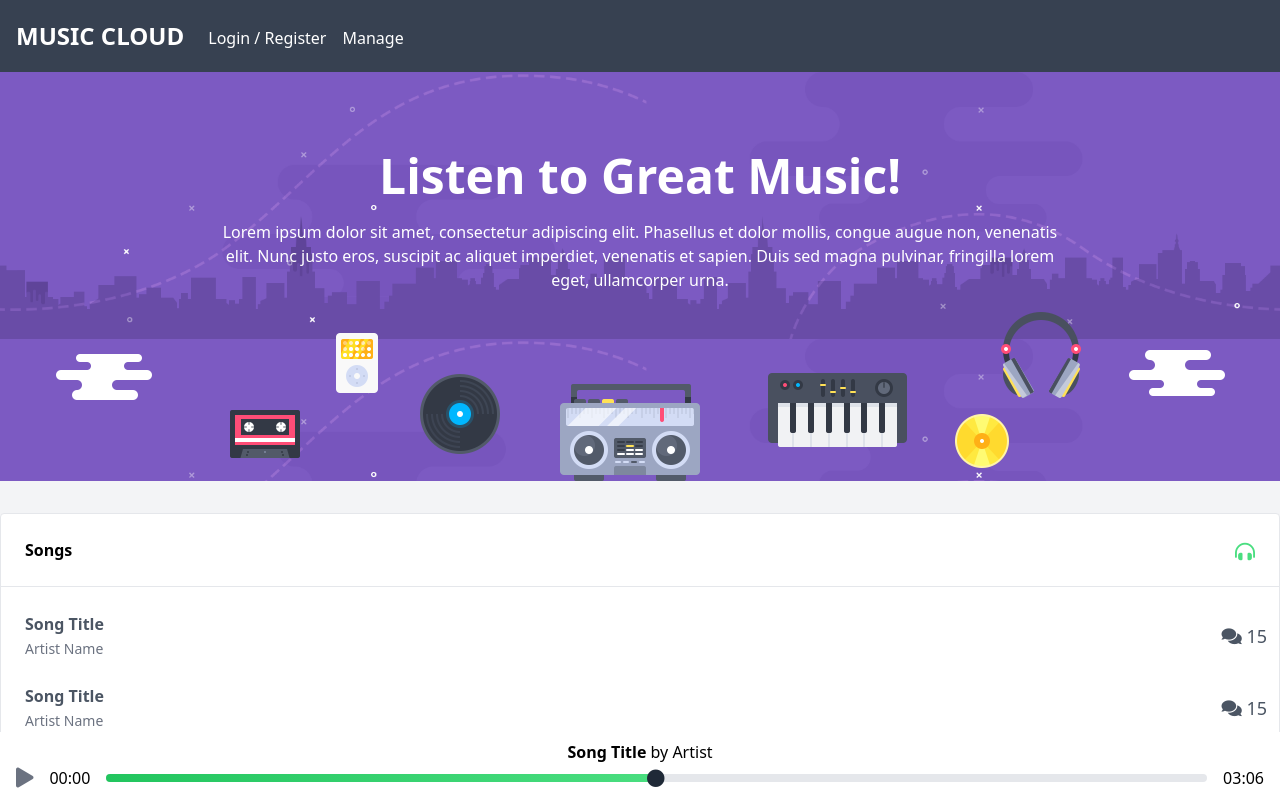
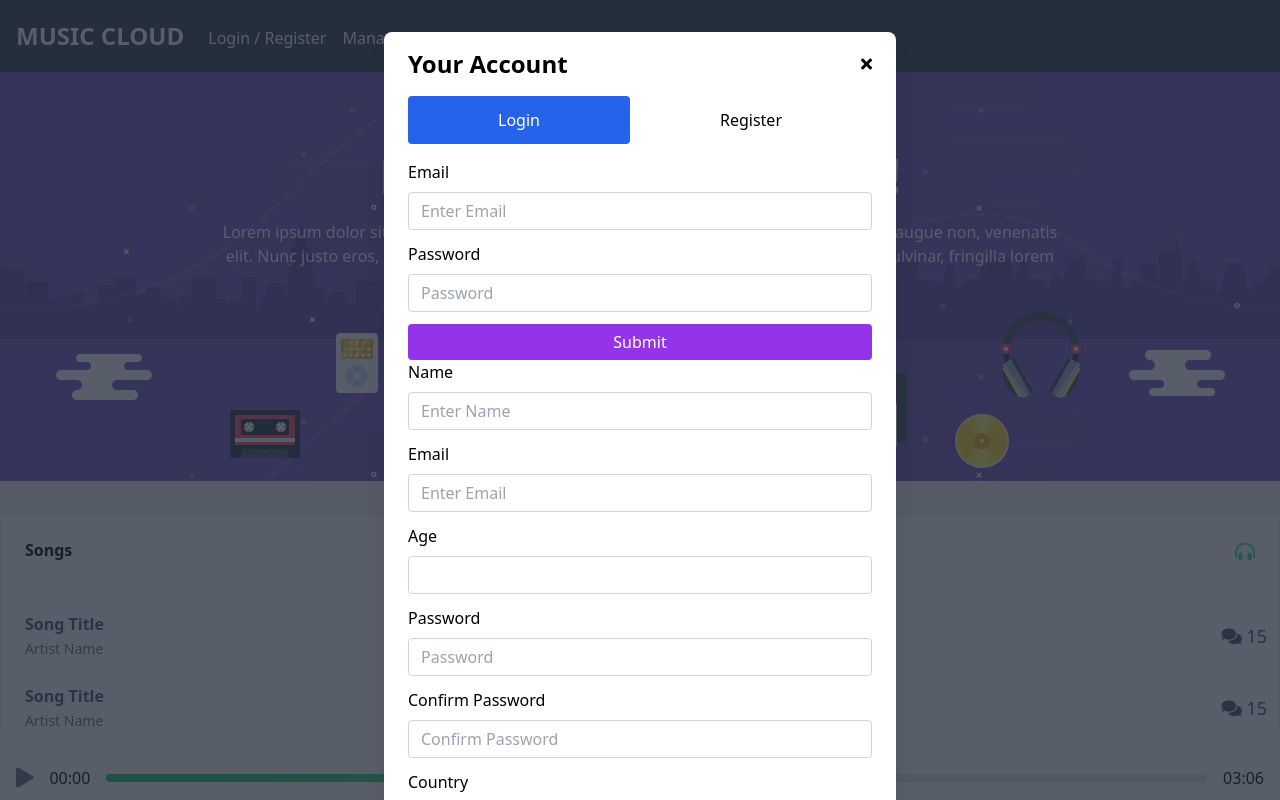
Before and after one commit to mohamed-omar-mubark/music-cloud, a Vue app: page / in a window 1280 px wide. Both pictures are taken after a click on the link "Login / Register". Shown: the top 800 px of the page. Built offline with nearby package versions, Linux system fonts and the light colour scheme.

Commit message:
feat: useing getters to open auth modal

```diff
--- a/src/components/Auth.vue
+++ b/src/components/Auth.vue
@@ -1,6 +1,10 @@
 <template>
   <!-- Auth Modal -->
-  <div class="fixed z-10 inset-0 overflow-y-auto hidden" id="modal">
+  <div
+    class="fixed z-10 inset-0 overflow-y-auto"
+    id="modal"
+    :class="hiddenClass"
+  >
     <div
       class="flex items-end justify-center min-h-screen pt-4 px-4 pb-20 text-center sm:block sm:p-0"
     >
@@ -149,7 +153,14 @@
 </template>
 
 <script>
+import { mapState } from "pinia";
+import useModalStore from "@/stores/modal";
+
 export default {
   name: "Auth",
+
+  computed: {
+    ...mapState(useModalStore, ["hiddenClass"]),
+  },
 };
 </script>
--- a/src/components/Header.vue
+++ b/src/components/Header.vue
@@ -26,7 +26,7 @@
 </template>
 
 <script>
-import { mapStores, mapState, mapWritableState } from "pinia";
+import { mapStores } from "pinia";
 import useModalStore from "@/stores/modal";
 
 export default {
@@ -34,13 +34,12 @@ export default {
 
   computed: {
     ...mapStores(useModalStore),
-    ...mapWritableState(useModalStore, ["isOpen"]),
   },
 
   methods: {
     toggleAuthModal() {
-      this.isOpen = !this.isOpen;
-      console.log(this.isOpen);
+      this.modalStore.isOpen = !this.modalStore.isOpen;
+      console.log(this.modalStore.isOpen);
     },
   },
 };
--- a/src/stores/modal.js
+++ b/src/stores/modal.js
@@ -4,4 +4,10 @@ export default defineStore("modal", {
   state: () => ({
     isOpen: false,
   }),
+
+  getters: {
+    hiddenClass(state) {
+      return !state.isOpen ? "hidden" : "";
+    },
+  },
 });
```
